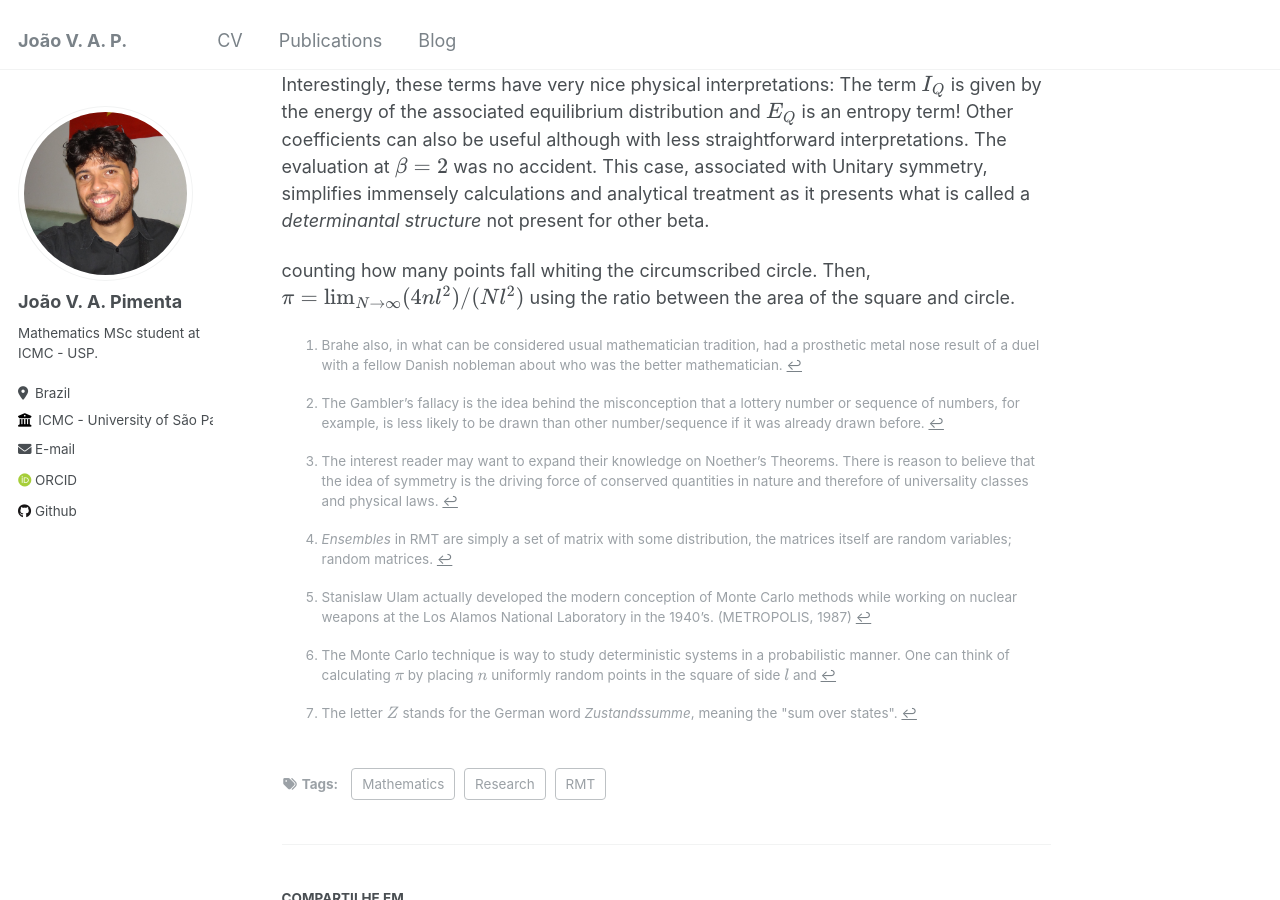
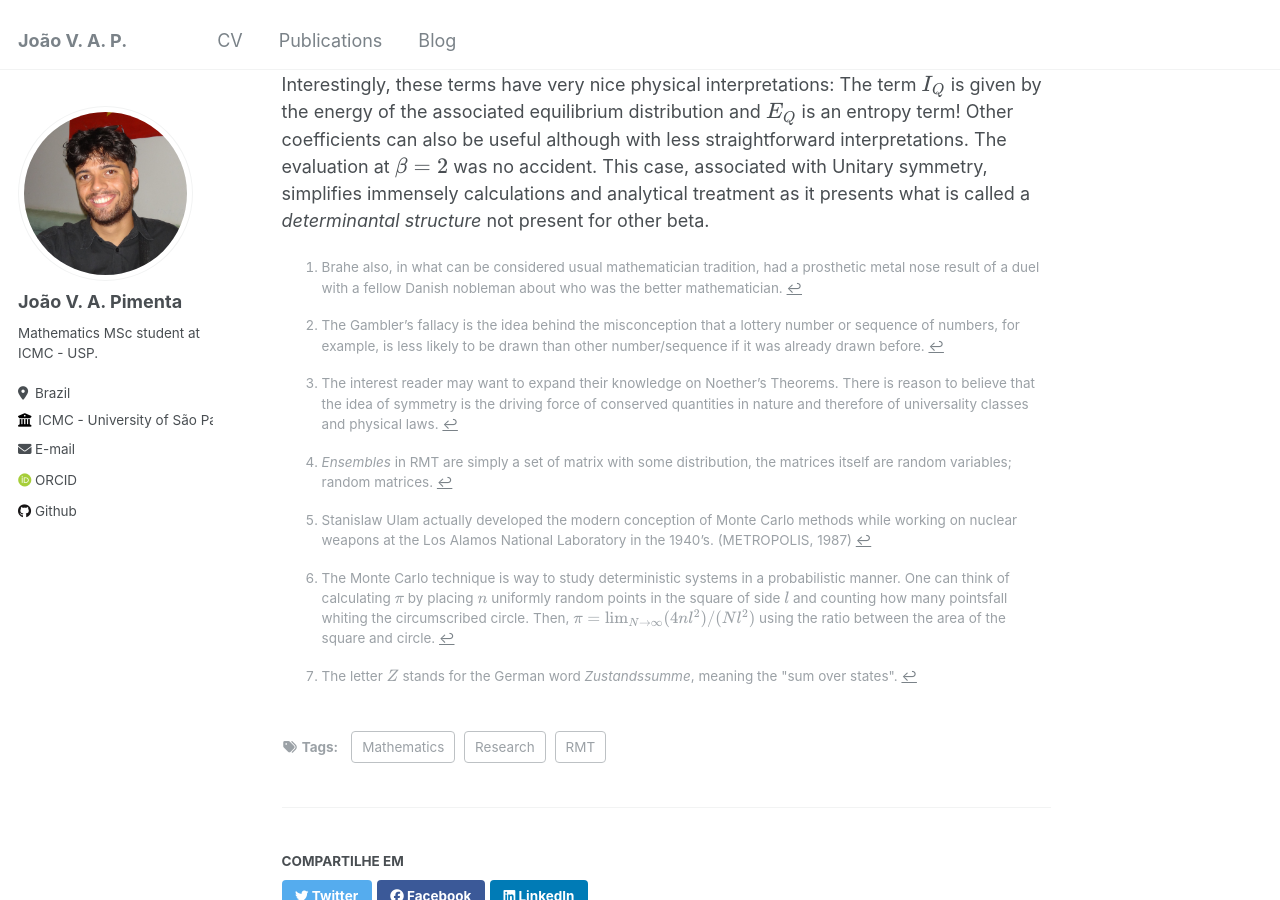
Before and after one commit to Joao-vap/Joao-vap.github.io, a Jekyll site: the page built from _posts/2025-05-10-RMT.md, in a window 1280 px wide and 900 px high, scrolled down 13481 px. Built offline with Jekyll 4.4.1, drawn with Linux system fonts in a browser that asks for light colours; some web fonts are replaced.

Commit message:
new post

```diff
--- a/_posts/2025-05-10-RMT.md
+++ b/_posts/2025-05-10-RMT.md
@@ -158,7 +158,6 @@ evaluation at $$\beta=2$$ was no accident. This case, associated with Unitary sy
     Carlo methods while working on nuclear weapons at the Los Alamos
     National Laboratory in the 1940's. (METROPOLIS, 1987)
 
-[^6]: The Monte Carlo technique is way to study deterministic systems in a probabilistic manner. One can think of calculating  $$\pi$$ by  placing $$n$$ uniformly random points in the square of side $$l$$ and
-counting how many points   fall whiting the circumscribed circle.    Then,  $$\pi =\lim_{N\rightarrow \infty} (4 n l^2)/(N l^2) $$ using the ratio between the area of the square and circle.
+[^6]: The Monte Carlo technique is way to study deterministic systems in a probabilistic manner. One can think of calculating  $$\pi$$ by  placing $$n$$ uniformly random points in the square of side $$l$$ and counting how many pointsfall whiting the circumscribed circle. Then, $$\pi =\lim_{N\rightarrow \infty} (4 n l^2)/(N l^2)$$ using the ratio between the area of the square and circle.
 
 [^7]: The letter  $${Z}$$ stands for the German word *Zustandssumme*, meaning the \"sum over states\".
```
